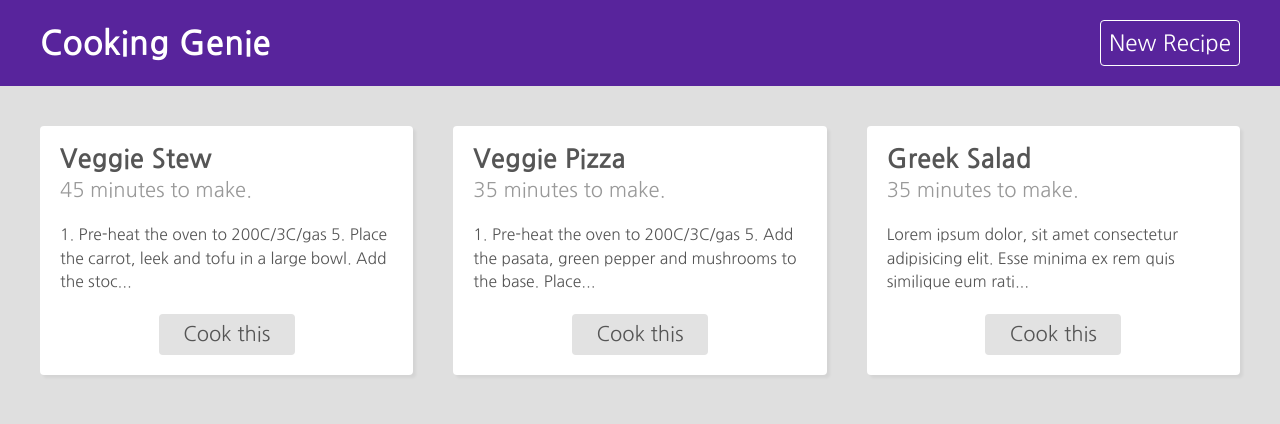
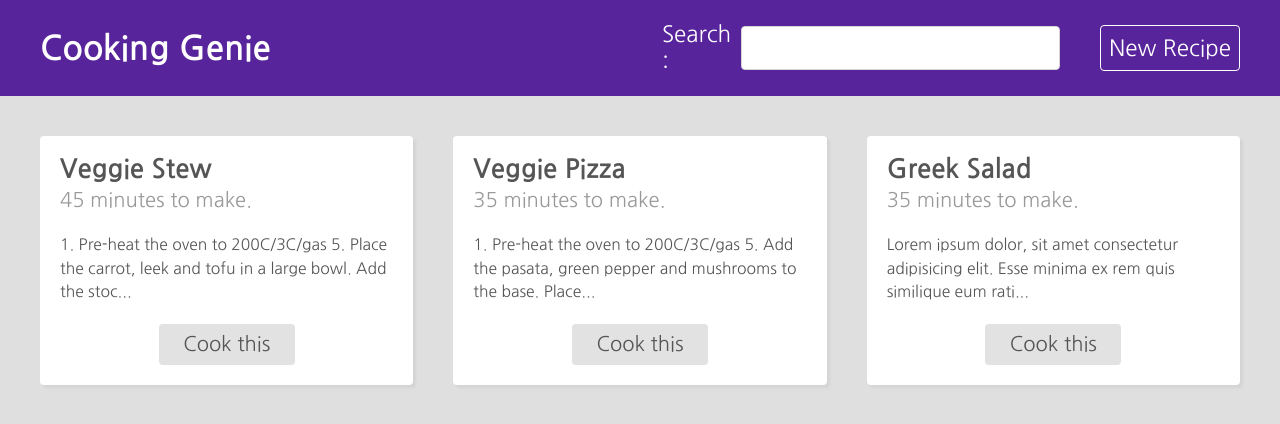
Before and after one commit to genie0320/cooking-genie, a React (Create React App) app: page / in a window 1280 px wide. Shown: the top 424 px of the page. Built offline with nearby package versions, Linux system fonts and the light colour scheme; data requests are answered from the project's data file.

Commit message:
Add searchbar

```diff
--- a/src/components/Navbar.js
+++ b/src/components/Navbar.js
@@ -1,4 +1,5 @@
 import { Link } from 'react-router-dom'
+import Searchbar from './Searchbar'
 
 import './Navbar.css'
 
@@ -9,6 +10,7 @@ export default function Navbar() {
                 <Link to='/' className='brand'>
                     <h1 >Cooking Genie</h1>
                 </Link>
+                <Searchbar />
                 <Link to='/create'>New Recipe</Link>
             </nav>
         </div>
--- /dev/null
+++ b/src/components/Searchbar.css
@@ -0,0 +1,7 @@
+.searchbar form {
+    display: flex;
+    align-items: center;
+  }
+  .searchbar input {
+    margin-left: 10px;
+  }
--- /dev/null
+++ b/src/components/Searchbar.js
@@ -0,0 +1,37 @@
+import { useState } from 'react'
+import { useHistory } from 'react-router-dom'
+// 디폴트는 react-router 였는데 -dom을 붙였다. 뭐가 다른거지?
+// 새로운 react-router-dom 버전에서는 useNavigate() 로 바뀌었다.
+
+import './Searchbar.css'
+
+export default function Searchbar() {
+    const [keyword, setKeyword] = useState('')
+    const history = useHistory()
+
+    const handleInput = (e) => {
+        e.preventDefault()
+
+        setKeyword(e.target.value)
+    }
+
+    const handleSearch = (e) => {
+        e.preventDefault()
+        // ' ' 가 아니다. ` ` 다!
+        history.push(`/search?q=${keyword}`)
+    }
+    return (
+        <div>
+            <div className="searchbar">
+                <form onSubmit={handleSearch}>
+                    <label htmlFor="search">Search : </label>
+                    <input
+                        type="text"
+                        id='search'
+                        onChange={handleInput}
+                    />
+                </form>
+            </div>
+        </div>
+    )
+}
```
